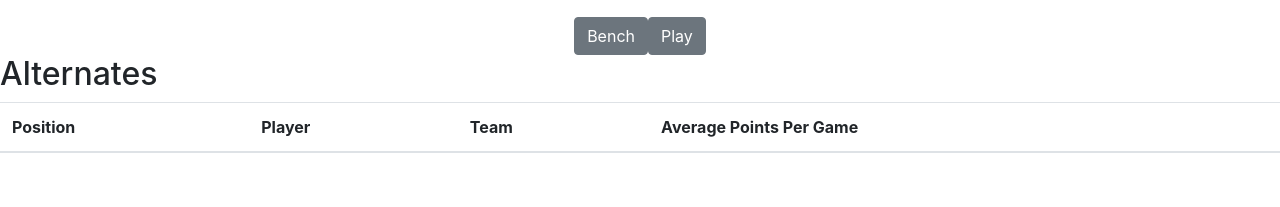
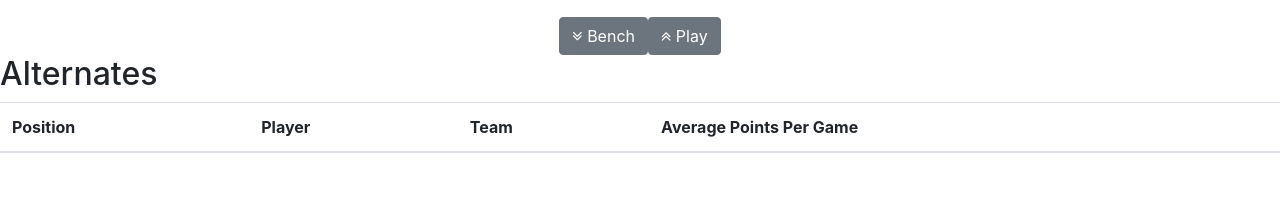
Before and after one commit to erumbold/FantasyLCS, a Python web app: template templates/roster.html in a window 1280 px wide. Shown: the part 494-701 px from the top of the page. Run offline with Jinja, Linux system fonts and the light colour scheme; the template is opened without the code that fills it, so the values that code supplies are empty; some libraries are stand-ins or nearby versions.

Commit message:
syntax changes

```diff
--- a/templates/base.html
+++ b/templates/base.html
@@ -2,6 +2,7 @@
 <title>{% block title %}{% endblock %} - FantasyLCS</title>
 <link rel="stylesheet" href="{{ url_for('static', filename='style.css') }}">
 <link rel="stylesheet" href="https://stackpath.bootstrapcdn.com/bootstrap/4.3.1/css/bootstrap.min.css" integrity="sha384-ggOyR0iXCbMQv3Xipma34MD+dH/1fQ784/j6cY/iJTQUOhcWr7x9JvoRxT2MZw1T" crossorigin="anonymous">
+<link rel="stylesheet" href="https://cdnjs.cloudflare.com/ajax/libs/font-awesome/4.7.0/css/font-awesome.min.css">
 <nav class="navbar sticky-top navbar-expand-md navbar-dark bg-dark bg-gradient">
     <div class="container-fluid">
         <a class="navbar-brand" href="#">Fantasy LCS</a>
```
Also changed, not shown: templates/stats.html (indentation only).
